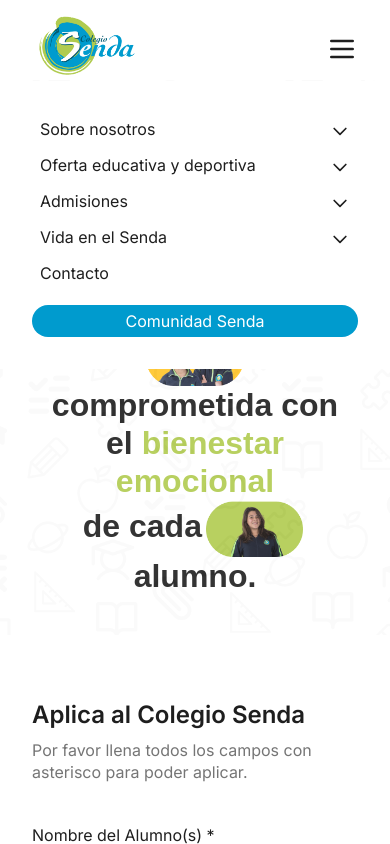
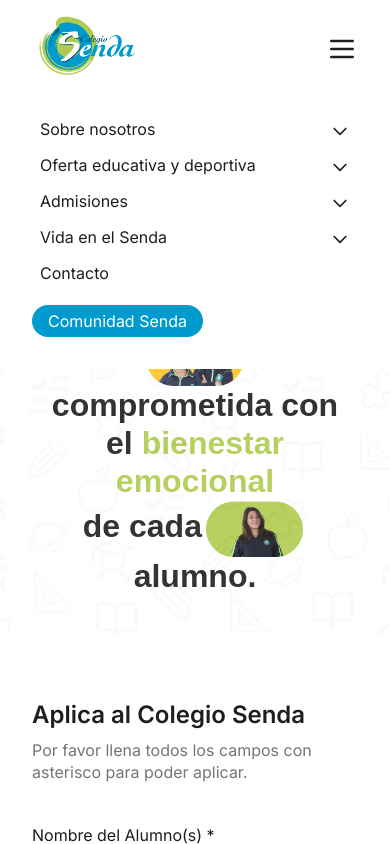
Before and after one commit to isabelrobleda/frontend-senda, a React (Vite) app: page /aplica-al-senda in a window 390 px wide. Both pictures are taken after a click on the button 342 px from the left and 48 px from the top of the page. Shown: the top 844 px of the page. Built offline with nearby package versions, Linux system fonts and the light colour scheme; a web font is replaced by a local one.

Commit message:
link in Comunidad Senda header button

```diff
--- a/src/components/Header.jsx
+++ b/src/components/Header.jsx
@@ -145,7 +145,7 @@ function Header() {
         </div>
         <div className="hidden md:flex items-center gap-4">
           <div className="px-4 py-2 bg-[#009bce] rounded-2xl flex items-center hover:cursor-pointer">
-            <Link to="/">
+            <Link to="https://www.colegiosenda.edu.mx/">
               <div className="text-white text-base font-normal font-['Inter'] leading-none">
                 Comunidad Senda
               </div>
@@ -369,11 +369,13 @@ function Header() {
             </div>
             </Link>
           </div>
+          <Link to="https://www.colegiosenda.edu.mx/">
           <button className="px-4 py-2 mt-4 bg-[#009bce] rounded-2xl flex justify-center items-center w-full hover:cursor-pointer ">
             <p className="text-white text-base font-normal font-['Inter'] leading-none">
               Comunidad Senda
             </p>
           </button>
+          </Link>
         </div>
       )}
     </div>
```
